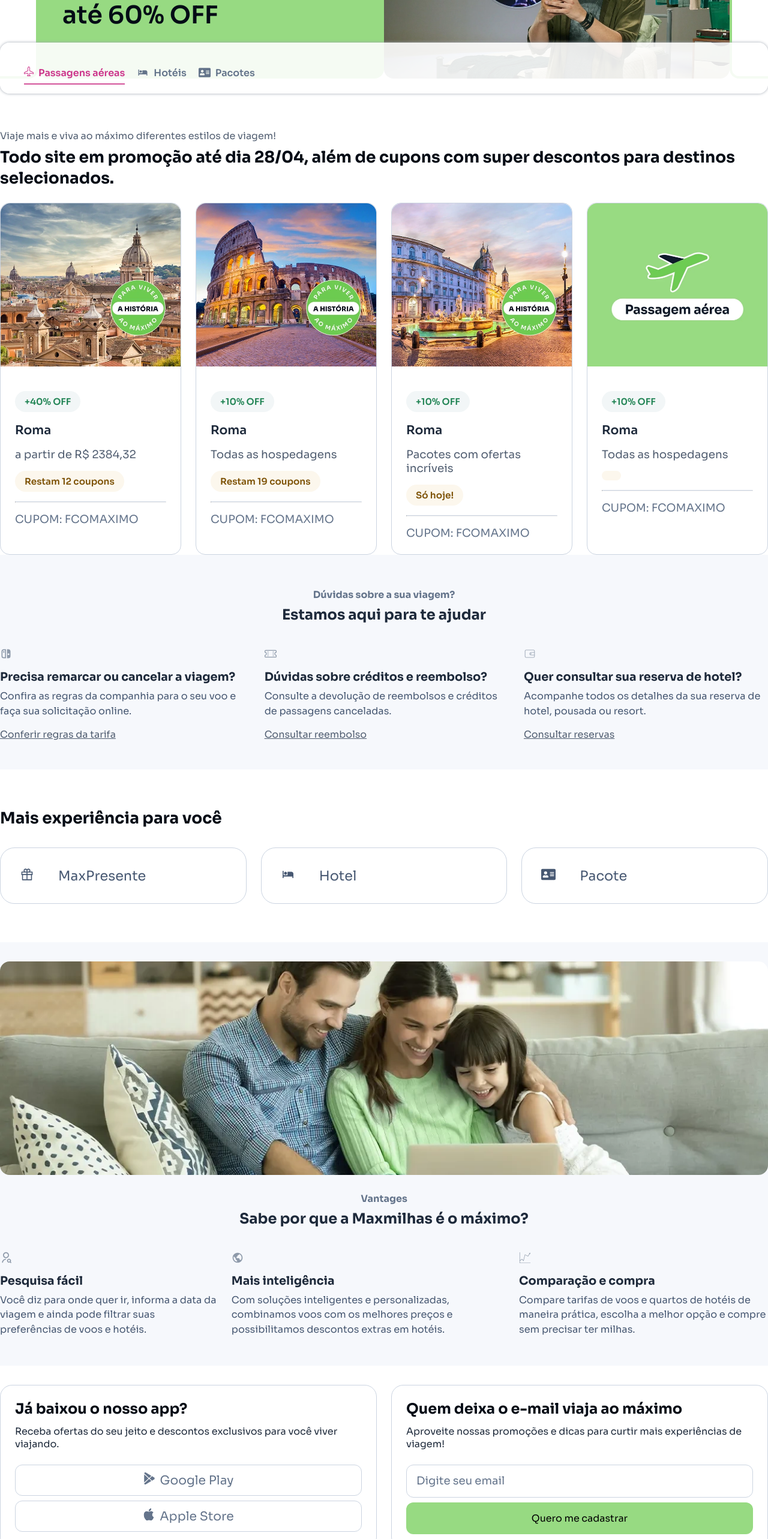
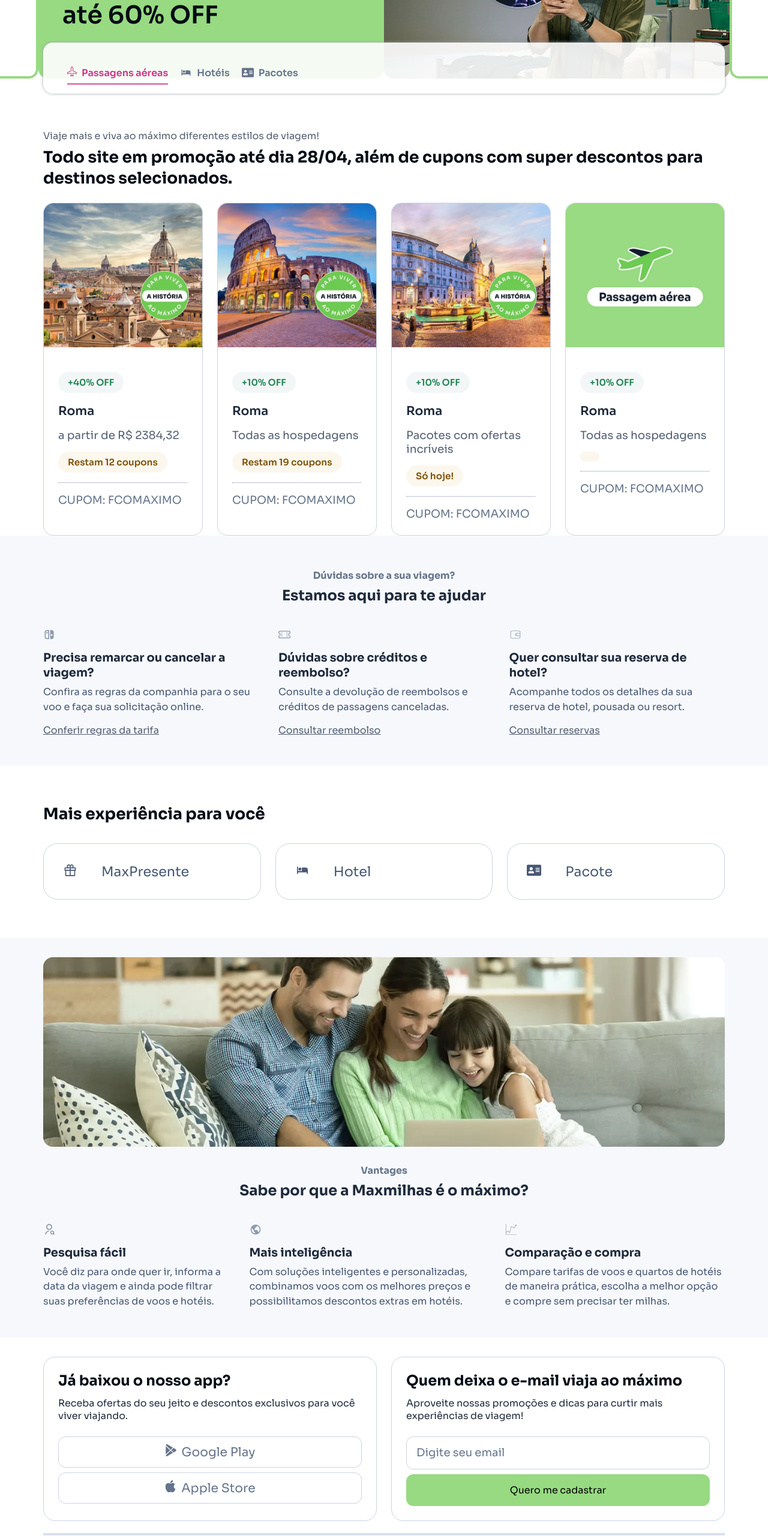
Before and after one commit to VictorYuriTC/max-milhas-clone, a Next.js app: page / in a window 1280 px wide. Shown: the part 234-2800 px from the top of the page at 60% size. Built offline with nearby package versions, Linux system fonts and the light colour scheme.

Commit message:
fix: imports related to `SectionPadding`

```diff
--- a/src/atomic/pages/HomeView/components/DefaultHomeSection/styles.ts
+++ b/src/atomic/pages/HomeView/components/DefaultHomeSection/styles.ts
@@ -1,10 +1,10 @@
 import styled from "styled-components";
-import { SectionPadding } from "../../styles";
+import { SectionPaddingX } from "../../styles";
 import { Media } from "@/foundations/Media/Media";
 import { Colors } from "@/foundations/Colors/Colors";
 
 export const SectionContainer = styled.section`
-  ${SectionPadding}
+  ${SectionPaddingX}
   background-color: ${Colors.GRAY_1100};
 
   display: flex;
--- a/src/atomic/pages/HomeView/sections/AdvantagesSection/styles.ts
+++ b/src/atomic/pages/HomeView/sections/AdvantagesSection/styles.ts
@@ -1,10 +1,10 @@
 import { Colors } from "@/foundations/Colors/Colors";
 import { Media } from "@/foundations/Media/Media";
 import styled from "styled-components";
-import { SectionPadding } from "../../styles";
+import { SectionPaddingX } from "../../styles";
 
 export const SectionContainer = styled.section`
-  ${SectionPadding}
+  ${SectionPaddingX}
   background-color: ${Colors.GRAY_1100};
 
   display: flex;
--- a/src/atomic/pages/HomeView/sections/DestinationsSection/styles.ts
+++ b/src/atomic/pages/HomeView/sections/DestinationsSection/styles.ts
@@ -1,9 +1,9 @@
 import styled from "styled-components";
-import { SectionPadding } from "../../styles";
+import { SectionPaddingX } from "../../styles";
 import { Colors } from "@/foundations/Colors/Colors";
 
 export const SectionContainer = styled.section`
-  ${SectionPadding}
+  ${SectionPaddingX}
 `;
 
 export const PreTitle = styled.h4`
--- a/src/atomic/pages/HomeView/sections/DownloadAndContactSection/styles.ts
+++ b/src/atomic/pages/HomeView/sections/DownloadAndContactSection/styles.ts
@@ -1,9 +1,9 @@
 import { Media } from "@/foundations/Media/Media";
 import styled from "styled-components";
-import { SectionPadding } from "../../styles";
+import { SectionPaddingX } from "../../styles";
 
 export const SectionContainer = styled.section`
-  ${SectionPadding}
+  ${SectionPaddingX}
 
   padding-top: 32px;
   display: grid;
--- a/src/atomic/pages/HomeView/sections/MoreExperiencesSection/styles.ts
+++ b/src/atomic/pages/HomeView/sections/MoreExperiencesSection/styles.ts
@@ -1,10 +1,10 @@
 import { Colors } from "@/foundations/Colors/Colors";
 import { Media } from "@/foundations/Media/Media";
 import styled from "styled-components";
-import { SectionPadding } from "../../styles";
+import { SectionPaddingX } from "../../styles";
 
 export const SectionContainer = styled.section`
-  ${SectionPadding}
+  ${SectionPaddingX}
 
   padding-top: 64px;
   padding-bottom: 64px;
--- a/src/atomic/pages/HomeView/sections/SearchDestinationSection/styles.ts
+++ b/src/atomic/pages/HomeView/sections/SearchDestinationSection/styles.ts
@@ -1,9 +1,9 @@
 import { Colors } from "@/foundations/Colors/Colors";
 import styled from "styled-components";
-import { SectionPadding } from "../../styles";
+import { SectionPaddingX } from "../../styles";
 
 export const SectionContainer = styled.section`
-  ${SectionPadding}
+  ${SectionPaddingX}
 `;
 
 export const SearchMenu = styled.div`
```
